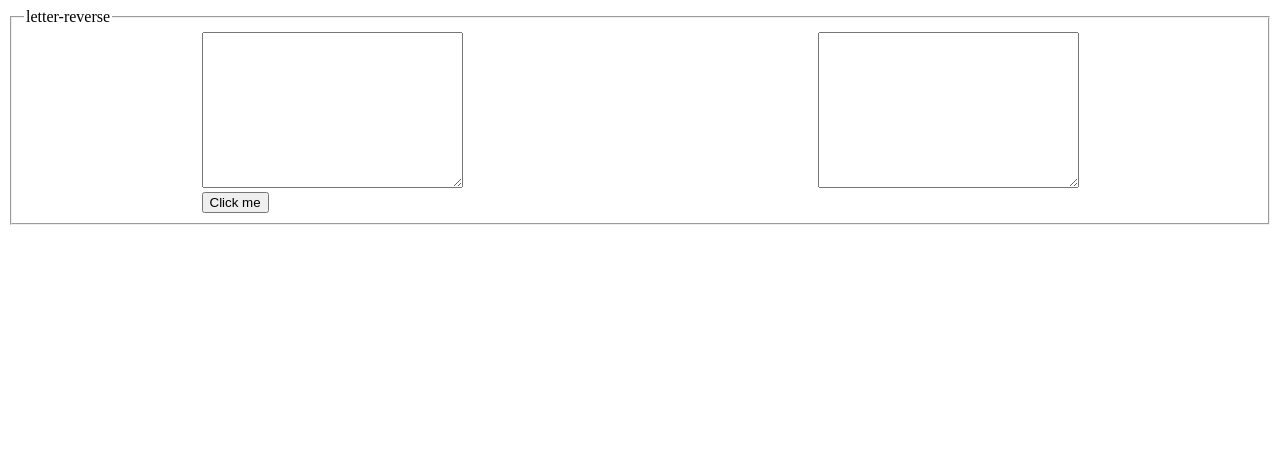
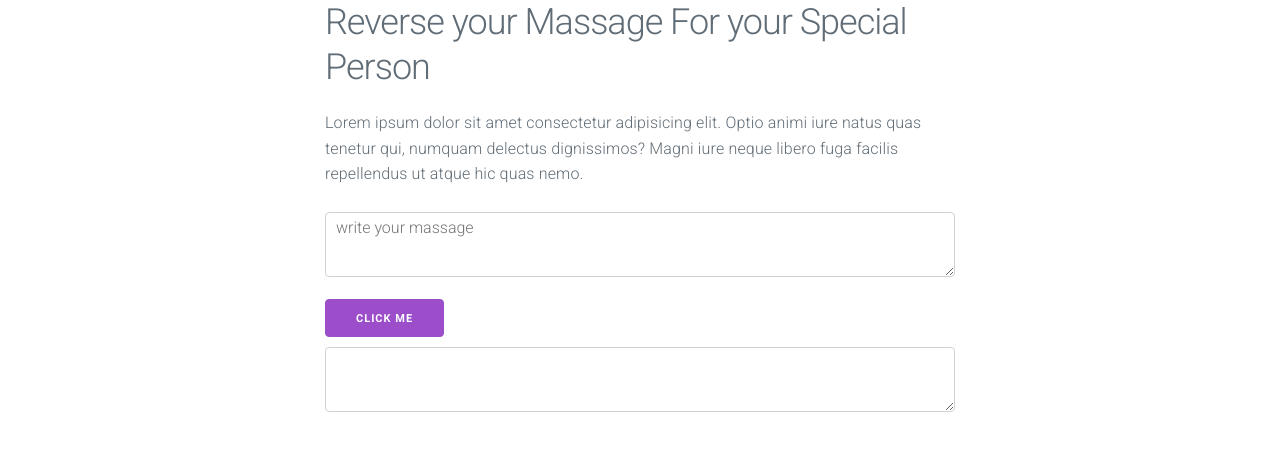
Before and after one commit to coddermoon/speech-reverser, a plain HTML site: page index.html in a window 1280 px wide. Drawn offline with nearby package versions, Linux system fonts and the light colour scheme.

Commit message:
everything is ok

```diff
--- a/app.js
+++ b/app.js
@@ -1,17 +1,17 @@
 
-// reversed function
 
-function reverseStr(text) {
 
-    let reversedAll = ''
-    for(let i = text.length-1;  i>= 0 ; i--){
-let element = text[i];
+function reverseStr() {
+
+    const inputData = document.getElementById('letterReverser')
+
+
+    let reversedAll = ' ';
+    for(let i = inputData.value.length-1 ;  i>= 0 ; i--){
+let element = inputData.value[i];
 reversedAll += element
 
 
     }
-    console.log(reversedAll)
+ const output = document.getElementById('output').value = reversedAll
 }
-
-const speech = 'hello World';
-reverseStr(speech)
--- a/index.html
+++ b/index.html
@@ -5,26 +5,44 @@
     <meta http-equiv="X-UA-Compatible" content="IE=edge">
     <meta name="viewport" content="width=device-width, initial-scale=1.0">
     <title>Speech Reverser</title>
+
+    <!-- miligram link  -->
+    <link rel="stylesheet" href="https://fonts.googleapis.com/css?family=Roboto:300,300italic,700,700italic">
+<link rel="stylesheet" href="https://cdnjs.cloudflare.com/ajax/libs/normalize/8.0.1/normalize.css">
+<link rel="stylesheet" href="https://cdnjs.cloudflare.com/ajax/libs/milligram/1.4.1/milligram.css">
+
 </head>
 <body>
     <div class="letter-reverse">
 
-        <fieldset >
-            <legend>letter-reverse</legend>
+       <div class="row">
+        <div class="column column-50 column-offset-25">
+            <h2 class="">Reverse your Massage  For your Special Person</h2>
+            <p>Lorem ipsum dolor sit amet consectetur adipisicing elit. Optio animi iure natus quas tenetur qui, numquam delectus dignissimos? Magni iure neque libero fuga facilis repellendus ut atque hic quas nemo.</p>
 
 
-      <div class="result " style="display:flex; justify-content:space-around">
-        <div class="input">
-            <textarea name="letter-reverser" id="letterReverser" cols="30" rows="10"></textarea><br>
-            <button id="letter-reverser" onclick="revLetter() ">Click me</button>
-           </div>
+        </div>
+       </div>
 
-           <div class="output">
-            <textarea name="" id="" cols="30" rows="10"></textarea>
-           </div>
+
+      <div class="result ">
+        <div class="row">
+            <div class="column column-50 column-offset-25">
+                <textarea name="letter-reverser" id="letterReverser" cols="30" rows="10" placeholder="write your massage"></textarea>
+                <button id="letter-reverser" onclick="reverseStr() ">Click me</button>
+               </div>
+
+
+        </div>
+
+        <div class="row">
+            <div class="column column-50 column-offset-25 ">
+                <textarea name="" id="output" ></textarea>
+               </div>
+        </div>
       </div>
 
-        </fieldset>
+
     </div>
     <script src="./app.js"></script>
 </body>
```
